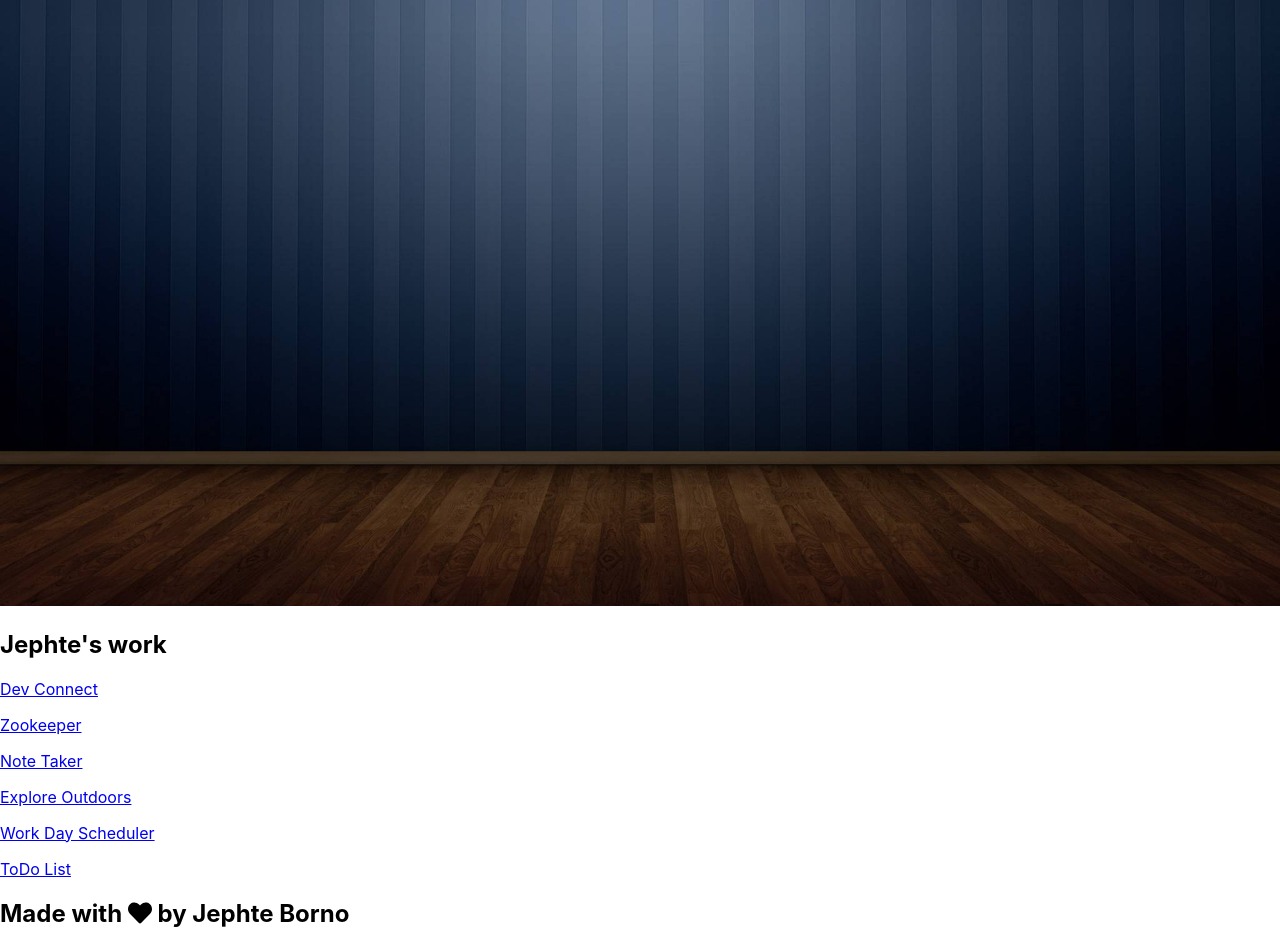
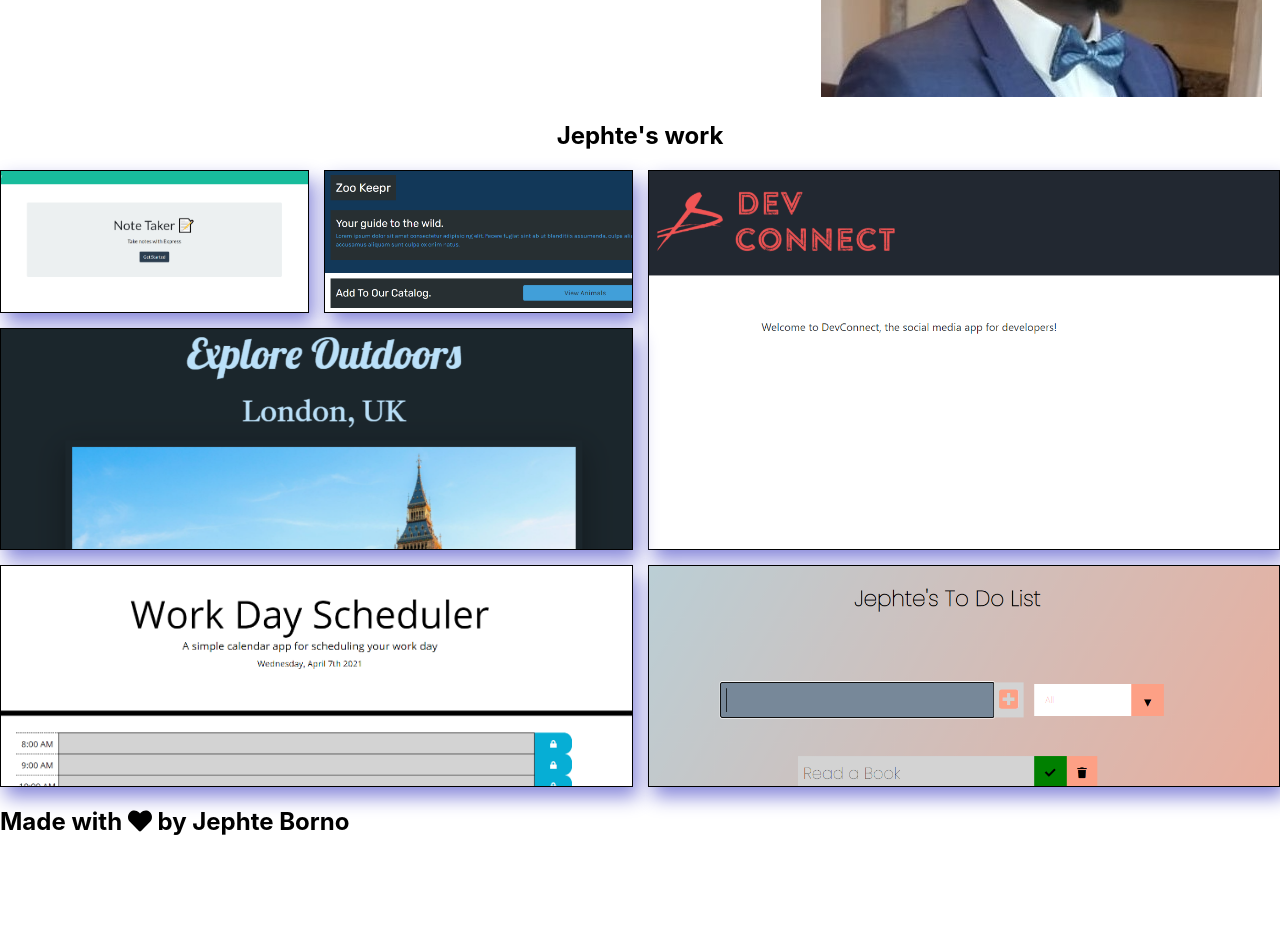
Before and after one commit to jephtebb/React-Portfolio, a React (Create React App) app: page / in a window 1280 px wide. Shown: the part 360-1308 px from the top of the page. After the commit the page ends 1216 px from the top, so only its background shows below. Built offline with nearby package versions, Linux system fonts and the light colour scheme.

Commit message:
use the display grid to add pictures of my work

```diff
--- a/src/components/About/index.js
+++ b/src/components/About/index.js
@@ -1,10 +1,11 @@
 import React from "react";
-import image from "../../assets/hero/image.jpg";
+import image from "../../assets/hero/myImage.png";
 
 function About() {
   return (
     <section className="my-5">
       <div className="about-section">
+
         <p className="description">
           Lorem ipsum dolor sit amet, consectetur adipiscing elit, sed do
           eiusmod tempor incididunt ut labore et dolore magna aliqua. Ut enim ad
@@ -14,12 +15,16 @@ function About() {
           pariatur. Excepteur sint occaecat cupidatat non proident, sunt in
           culpa qui officia deserunt mollit anim id est laborum
         </p>
-        <img
+        <div className="about-me">
+          <div className="name">Jephte Borno</div>
+          <img
           src={image}
           className="my-2"
           style={{ width: "100%" }}
           alt="myImage"
         />
+        </div>
+
       </div>
     </section>
   );
--- a/src/components/Project/index.js
+++ b/src/components/Project/index.js
@@ -1,5 +1,6 @@
 import React from 'react';
 import styled from 'styled-components';
+import '../styles.css'
 
 
 function Project() {
@@ -10,36 +11,36 @@ function Project() {
                 </div>
                 <div className="all-work">
                     <div className="all-work-content">
-                        <a href="https://dev-connect-ac.herokuapp.com/login" target="_blank">
-                            <div>
-                                <p className="projectName dc">Dev Connect</p>
-                            </div>
+                        <div className="one">
+                        <a className="column" href="https://dev-connect-ac.herokuapp.com/login" target="_blank">
+
                         </a>
-                        <a href="https://sleepy-hollows-15649.herokuapp.com/" target="_blank">
-                            <div>
-                                <p className="projectName zk">Zookeeper</p>
-                            </div>
+                        </div>
+                        <div className="two">
+                        <a className="column" href="https://sleepy-hollows-15649.herokuapp.com/" target="_blank">
+
                         </a>
-                        <a href="https://pran-notes.herokuapp.com/" target="_blank">
-                            <div>
-                                <p className="projectName">Note Taker</p>
-                            </div>
+                        </div>
+                        <div className="three">
+                        <a className="column" href="https://pran-notes.herokuapp.com/" target="_blank">
+
                         </a>
-                        <a href="https://jephtebb.github.io/Explore-Outdoors/" target="_blank" >
-                            <div>
-                                <p className="projectName eo">Explore Outdoors</p>
-                            </div>
+                        </div>
+                        <div className="four">
+                        <a className="column" href="https://jephtebb.github.io/Explore-Outdoors/" target="_blank" >
+
                         </a>
-                        <a href="https://jephtebb.github.io/Work-Day-Scheduler/" target="_blank">
-                            <div>
-                                <p className="projectName wds">Work Day Scheduler</p>
-                            </div>
+                        </div>
+                       <div className="five">
+                        <a className="column" href="https://jephtebb.github.io/Work-Day-Scheduler/" target="_blank">
+
                         </a>
-                        <a href="https://jephtebb.github.io/Todo-List/" target="_blank">
-                            <div>
-                                <p className="projectName tdl">ToDo List</p>
-                            </div>
+                       </div>
+                        <div className="six">
+                        <a className="column" href="https://jephtebb.github.io/Todo-List/" target="_blank">
+
                         </a>
+                        </div>
                     </div>
                 </div>
 
--- a/src/components/styles.css
+++ b/src/components/styles.css
@@ -40,3 +40,116 @@ nav > li > a:focus {
     text-decoration: none;
     background-color: #eee;
 }
+
+
+
+/* About me Section */
+
+.about-section{
+    display: flex;
+    justify-content: space-around;
+}
+.description{
+    max-width: 60%;
+}
+.about-me{
+    max-width: 40%;
+}
+
+
+/* portfolio */
+.myWork{
+    text-align: center;
+}
+
+.column {
+    width: 100%;
+    height: 100%;
+    object-fit: cover;
+}
+.all-work-content {
+    display: grid;
+    grid-template-columns: repeat(8, 1fr);
+    grid-template-rows: repeat(8, 5vw);
+    grid-gap: 15px;
+}
+
+  .one{
+    border: 1px solid;
+    padding: 10px;
+    box-shadow: 5px 10px 18px rgb(136, 136, 218);
+    grid-column-start: 1;
+    grid-column-end: 3;
+    grid-row-start: 1;
+    grid-row-end: 3;
+    background: url('../images/noteTaker.PNG');
+
+      background-position: center;
+      background-repeat: no-repeat;
+      background-size: cover;
+  }
+  .two{
+    border: 1px solid;
+    padding: 10px;
+    box-shadow: 5px 10px 18px rgb(136, 136, 218);
+    grid-column-start: 3;
+    grid-column-end: 5;
+    grid-row-start: 1;
+    grid-row-end: 3;
+      background: url('../images/zookeeper.PNG');
+      background-position: left;
+      background-repeat: no-repeat;
+      background-size: cover;
+  }
+  .three{
+    border: 1px solid;
+    padding: 10px;
+    box-shadow: 5px 10px 18px rgb(136, 136, 218);
+    grid-column-start: 5;
+    grid-column-end: 9;
+    grid-row-start: 1;
+    grid-row-end: 6;
+    background: url('../images/dev-connect.PNG');
+    background-position: left;
+    background-repeat: no-repeat;
+    background-size: cover;
+}
+.four{
+    border: 1px solid;
+    padding: 10px;
+    box-shadow: 5px 10px 18px rgb(136, 136, 218);
+    grid-column-start: 1;
+    grid-column-end: 5;
+    grid-row-start: 3;
+    grid-row-end: 6;
+    background: url('../images/exploreOutdoors.PNG');
+    background-position: top;
+    background-repeat: no-repeat;
+    background-size: cover;
+}
+.five{
+    border: 1px solid;
+    padding: 10px;
+    box-shadow: 5px 10px 18px rgb(136, 136, 218);
+    grid-column-start: 1;
+    grid-column-end: 5;
+    grid-row-start: 6;
+    grid-row-end: 9;
+    background: url('../images/workdayscheduler.PNG');
+    background-position: top;
+    background-repeat: no-repeat;
+    background-size: cover;
+}
+.six{
+    border: 1px solid;
+    padding: 10px;
+    box-shadow: 5px 10px 18px rgb(136, 136, 218);
+    grid-column-start: 5;
+    grid-column-end: 9;
+    grid-row-start: 6;
+    grid-row-end: 9;
+    background: url('../images/todolist.PNG');
+    background-position: top;
+    background-repeat: no-repeat;
+    background-size: cover;
+}
```
Also changed, not shown: src/assets/hero/image.jpg (deleted), src/assets/hero/myImage.png (added).
